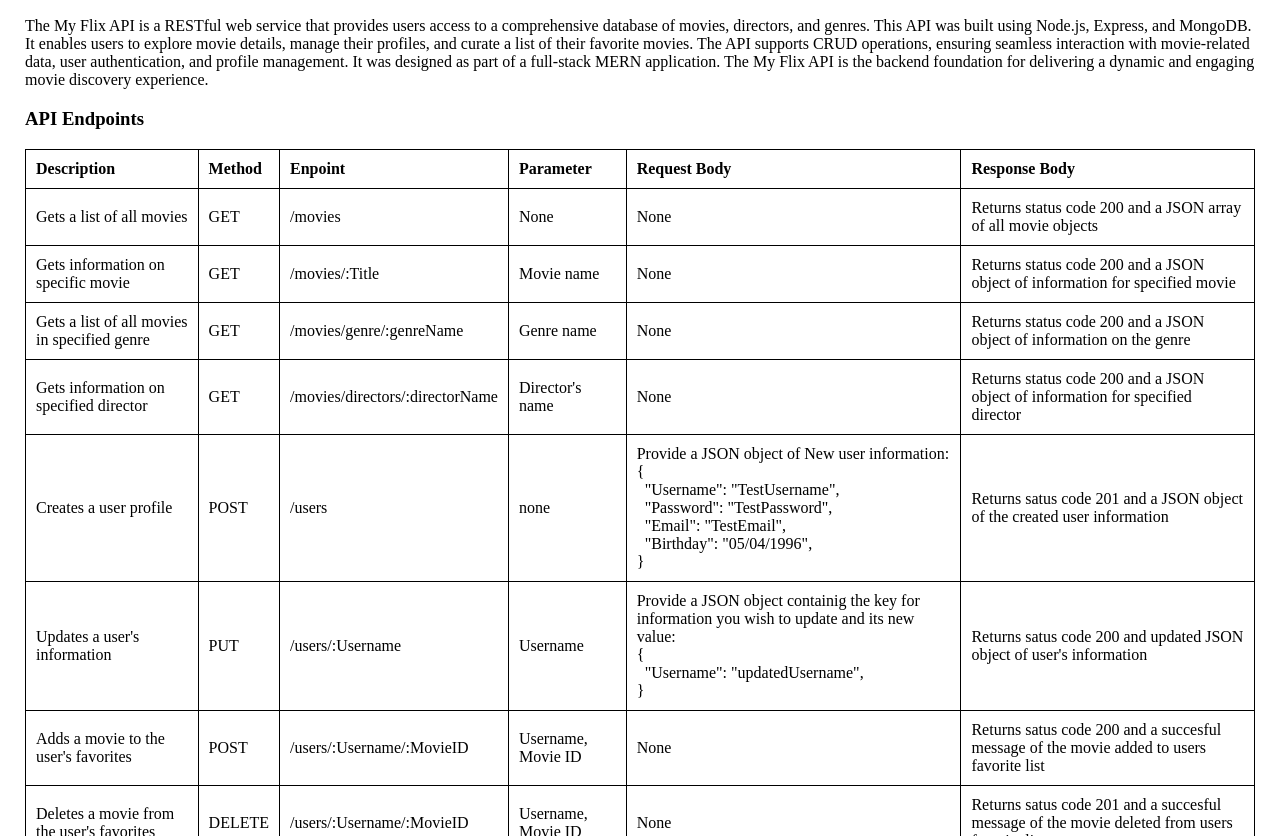
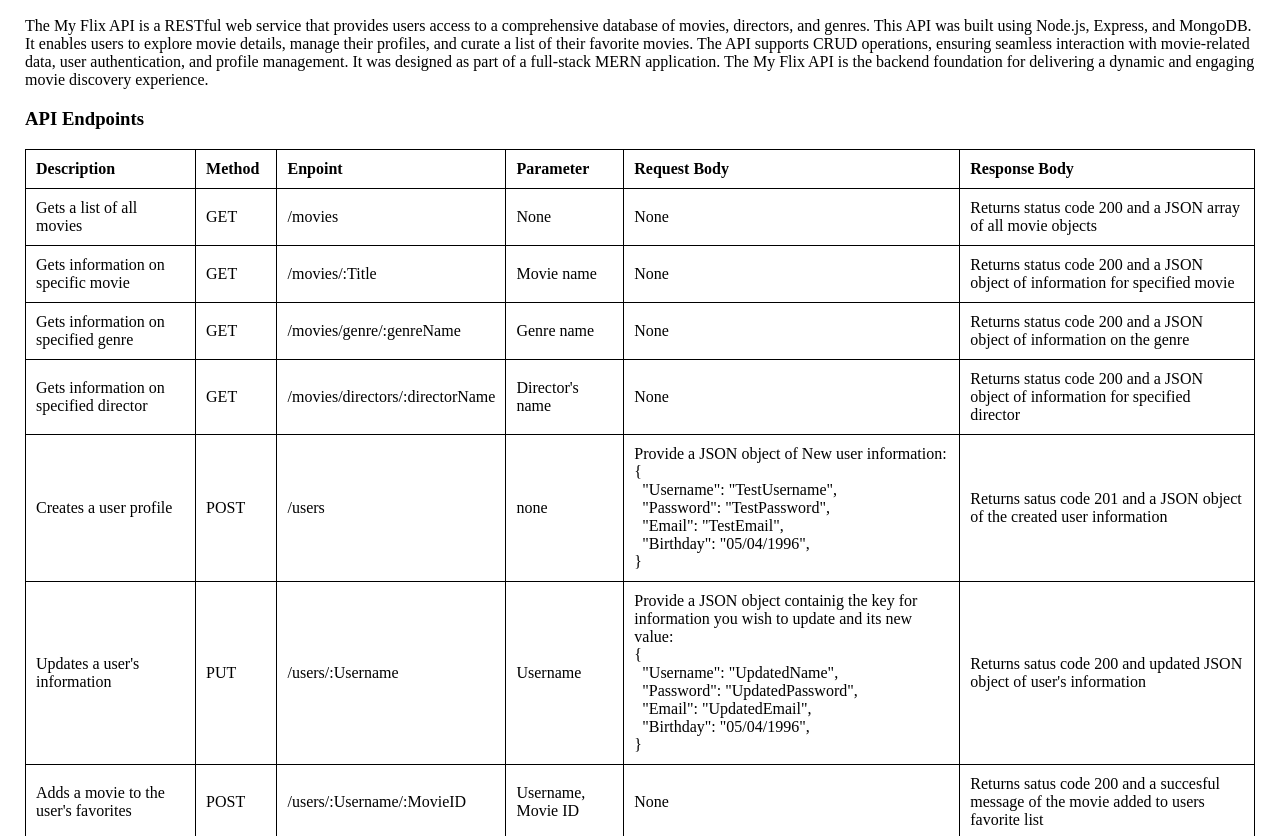
Before and after one commit to gerardoc96/movie_api, a website: page public/documentation.html in a window 1280 px wide. Shown: the part 113-949 px from the top of the page. Drawn offline with Linux system fonts and the light colour scheme.

Commit message:
Updated Documentation

```diff
--- a/public/documentation.html
+++ b/public/documentation.html
@@ -78,7 +78,7 @@
 
         <!--Get data about a genre-->
         <tr>
-          <td>Gets a list of all movies in specified genre</td>
+          <td>Gets information on specified genre</td>
           <td>GET</td>
           <td>/movies/genre/:genreName</td>
           <td>Genre name</td>
@@ -122,7 +122,10 @@
           <td>Username</td>
           <td> Provide a JSON object containig the key for information you wish to update and its new value:<br>
             {<br>
-            &nbsp;&nbsp;"Username": "updatedUsername",<br>
+            &nbsp;&nbsp;"Username": "UpdatedName",<br>
+            &nbsp;&nbsp;"Password": "UpdatedPassword",<br>
+            &nbsp;&nbsp;"Email": "UpdatedEmail",<br>
+            &nbsp;&nbsp;"Birthday": "05/04/1996",<br>
             }
           </td>
           <td>Returns satus code 200 and updated JSON object of user's information</td>
```
